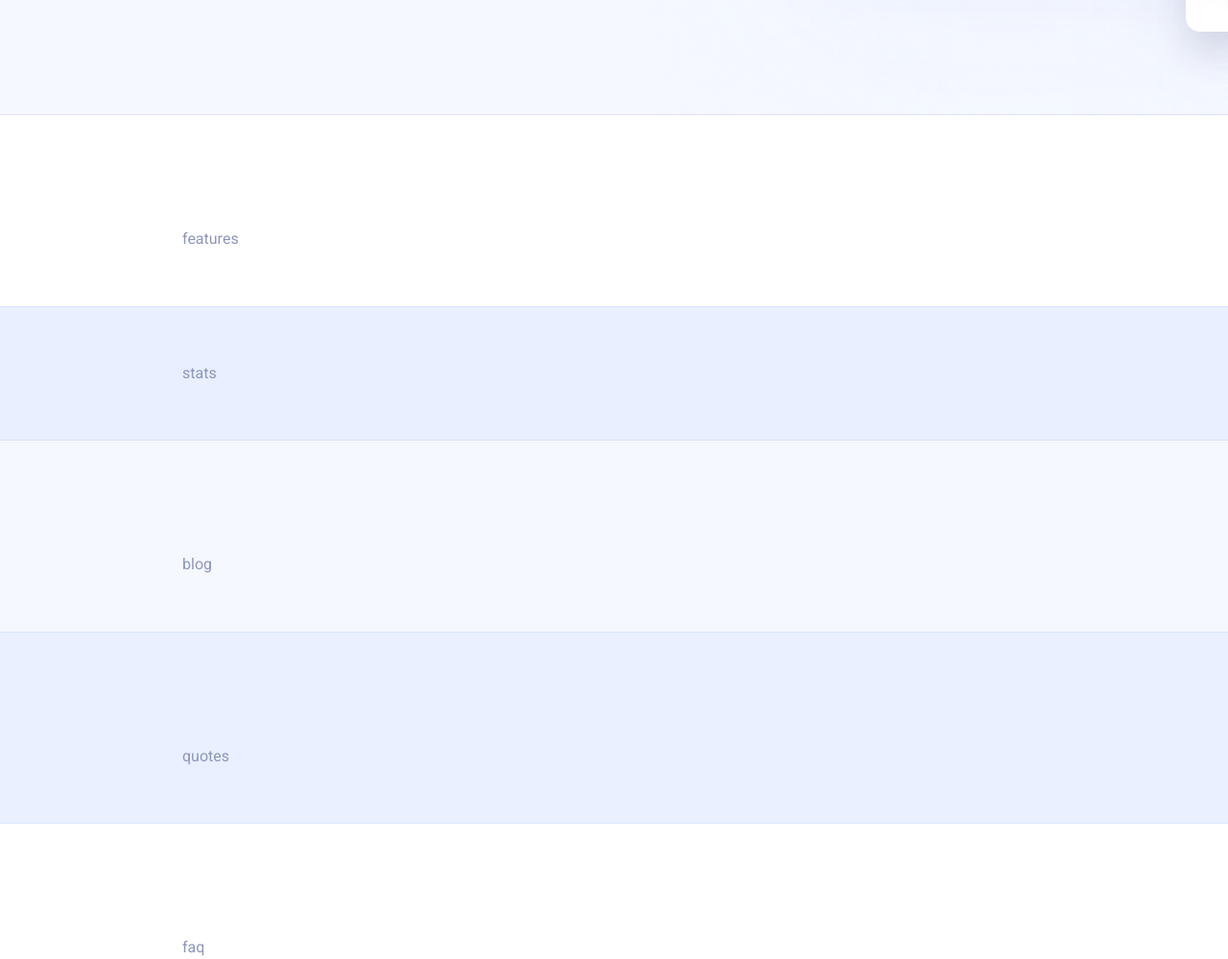
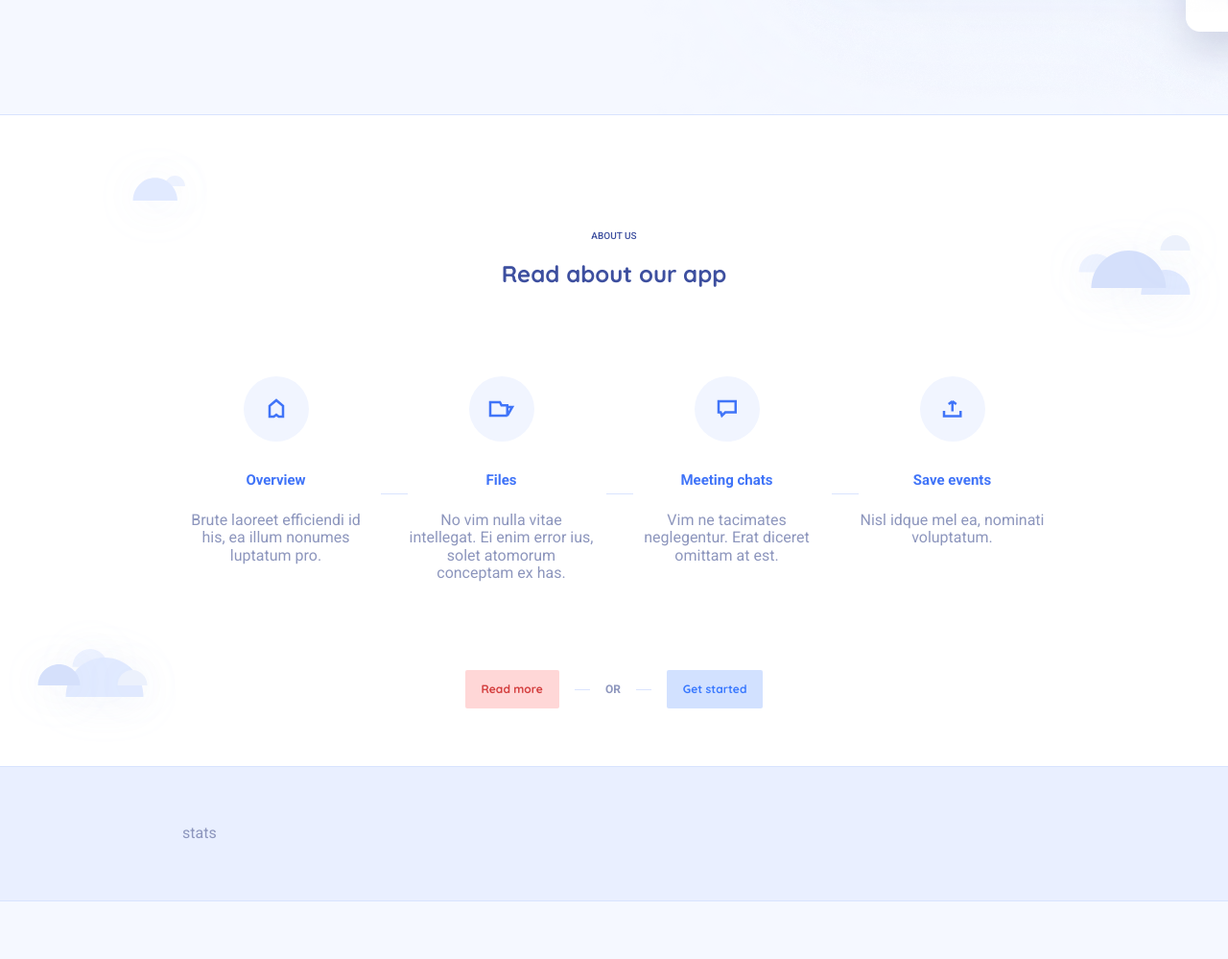
Before and after one commit to hrudkouski/increase_your_productivity, a website: page index.html in a window 1280 px wide. Shown: the part 1240-2239 px from the top of the page at 96% size. Drawn offline with Linux system fonts and the light colour scheme.

Commit message:
creating section features

```diff
--- a/css/styles.scss
+++ b/css/styles.scss
@@ -75,16 +75,26 @@ body {
     color: #3A79FF;
 
     &:hover {
-      background-color: darken(#D2E1FF, 5%);
+      background-color: darken(#D2E1FF, 10%);
     }
   }
 
   &--secondary {
     background-color: #4C85FF;
     color: #FFFFFF;
+    font-weight: $fw-bold;
 
     &:hover {
-      background-color: darken(#4C85FF, 5%);
+      background-color: darken(#4C85FF, 10%);
+    }
+  }
+
+  &--danger {
+    background-color: #FFD7D7;
+    color: #D43F3F;
+
+    &:hover {
+      background-color: darken(#FFD7D7, 10%);
     }
   }
 
@@ -133,6 +143,7 @@ h3 {
 
 h4 {
   font-size: $base*6;
+  margin-bottom: $base*23;
 }
 
 h5 {
@@ -405,7 +416,99 @@ h5 {
 
 // === <FEATURES> ===
 .section-features {
+  background: url("/img/bg-features-clouds.svg") no-repeat 50% 50%;
 
+  .btns {
+    display: flex;
+    justify-content: center;
+    margin: 0 auto;
+  }
+
+  h5 {
+    margin-bottom: $base*5;
+    font-weight: $fw-medium;
+  }
+
+  h4 {
+    font-weight: $fw-bold;
+  }
+}
+
+.features-list {
+  list-style: none;
+  margin: 0;
+  padding: 0;
+  display: flex;
+  //justify-content: space-around;
+  text-align: center;
+
+  &__item {
+    flex-basis: 25%;
+    position: relative;
+
+    &:not(:first-child) {
+      margin-left: 40px;
+    }
+
+    &:not(:first-child)::before {
+      position: absolute;
+      top: 40%;
+      right: 100%;
+      width: $base*7;
+      height: 1px;
+      content: '';
+      background-color: #DAE4FE;
+    }
+
+    &-icon {
+      width: $base*17;
+      height: $base*17;
+      margin: 0 auto $base*8;
+      background-color: #F1F5FF;
+      border-radius: 100%;
+      display: flex;
+      justify-content: center;
+      align-items: center;
+    }
+
+    &-title {
+      margin-bottom: $base*6;
+      font-weight: $fw-bold;
+      font-size: $fs-md;
+      color: #4074F8;
+      margin-top: $base*7;
+    }
+
+    &-text {
+      margin-bottom: $base*23;
+    }
+  }
+}
+
+.or-block {
+  display: inline-flex;
+  align-items: center;
+  font-size: $fs-sm;
+  font-weight: $fw-bold;
+  line-height: $base*10;
+  margin: 0 $base*4;
+
+  &::before,
+  &::after {
+    display: block;
+    width: $base*4;
+    height: 1px;
+    content: '';
+    background-color: #DAE4FE;
+  }
+
+  &::before {
+    margin-right: $base*4;
+  }
+
+  &::after {
+    margin-left: $base*4;
+  }
 }
 
 // === </FEATURES> ===
--- a/index.html
+++ b/index.html
@@ -172,7 +172,60 @@
 <!--<features>-->
 <section class="section-outer section-features">
     <div class="section-inner">
-        features
+        <h5 class="ta-c">ABOUT US</h5>
+        <h4 class="ta-c">Read about our app</h4>
+        <ul class="features-list">
+            <li class="features-list__item">
+                <div class="features-list__item-icon">
+                    <img src="img/icon-feature-1.svg" alt="icon-feature-1">
+                </div>
+                <div class="features-list__item-title">
+                    Overview
+                </div>
+                <div class="features-list__item-text">
+                    Brute laoreet efficiendi id his, ea illum nonumes luptatum pro.
+                </div>
+            </li>
+            <li class="features-list__item">
+                <div class="features-list__item-icon">
+                    <img src="img/icon-feature-2.svg" alt="icon-feature-2">
+                </div>
+                <div class="features-list__item-title">
+                    Files
+                </div>
+                <div class="features-list__item-text">
+                    No vim nulla vitae intellegat. Ei enim error ius, solet atomorum
+                    conceptam ex has.
+                </div>
+            </li>
+            <li class="features-list__item">
+                <div class="features-list__item-icon">
+                    <img src="img/icon-feature-3.svg" alt="icon-feature-3">
+                </div>
+                <div class="features-list__item-title">
+                    Meeting chats
+                </div>
+                <div class="features-list__item-text">
+                    Vim ne tacimates neglegentur. Erat diceret omittam at est.
+                </div>
+            </li>
+            <li class="features-list__item">
+                <div class="features-list__item-icon">
+                    <img src="img/icon-feature-4.svg" alt="icon-feature-4">
+                </div>
+                <div class="features-list__item-title">
+                    Save events
+                </div>
+                <div class="features-list__item-text">
+                    Nisl idque mel ea, nominati voluptatum.
+                </div>
+            </li>
+        </ul>
+        <div class="btns">
+            <a href="#" class="btn btn--danger">Read more</a>
+            <span class="or-block">OR</span>
+            <a href="#" class="btn btn--primary">Get started</a>
+        </div>
     </div>
 </section>
 <!--</features>-->
```
Also changed, not shown: css/styles.css, img/bg-features-clouds.svg (added), img/icon-feature-1.svg (added), img/icon-feature-2.svg (added), img/icon-feature-3.svg (added), img/icon-feature-4.svg (added), 1 other file.
